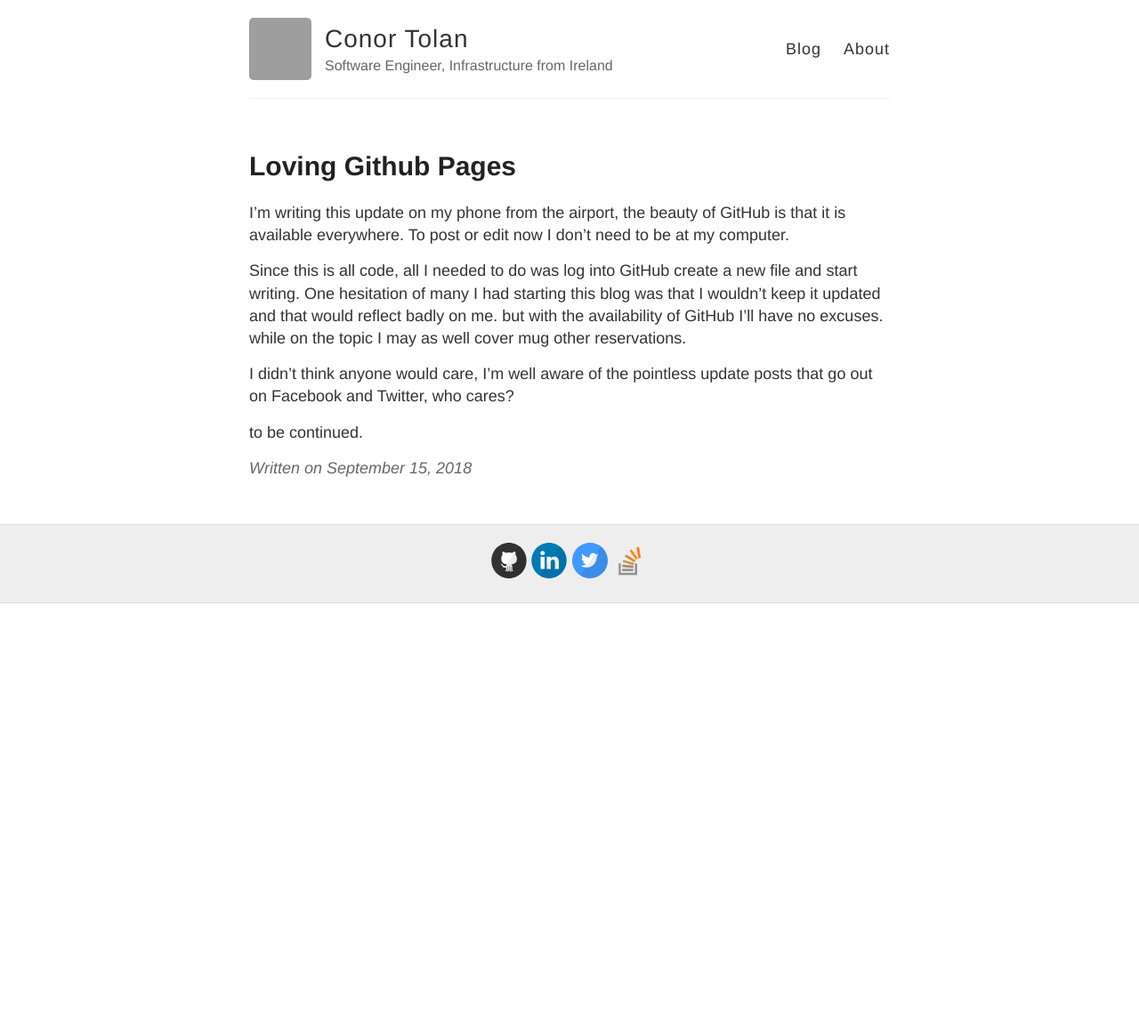
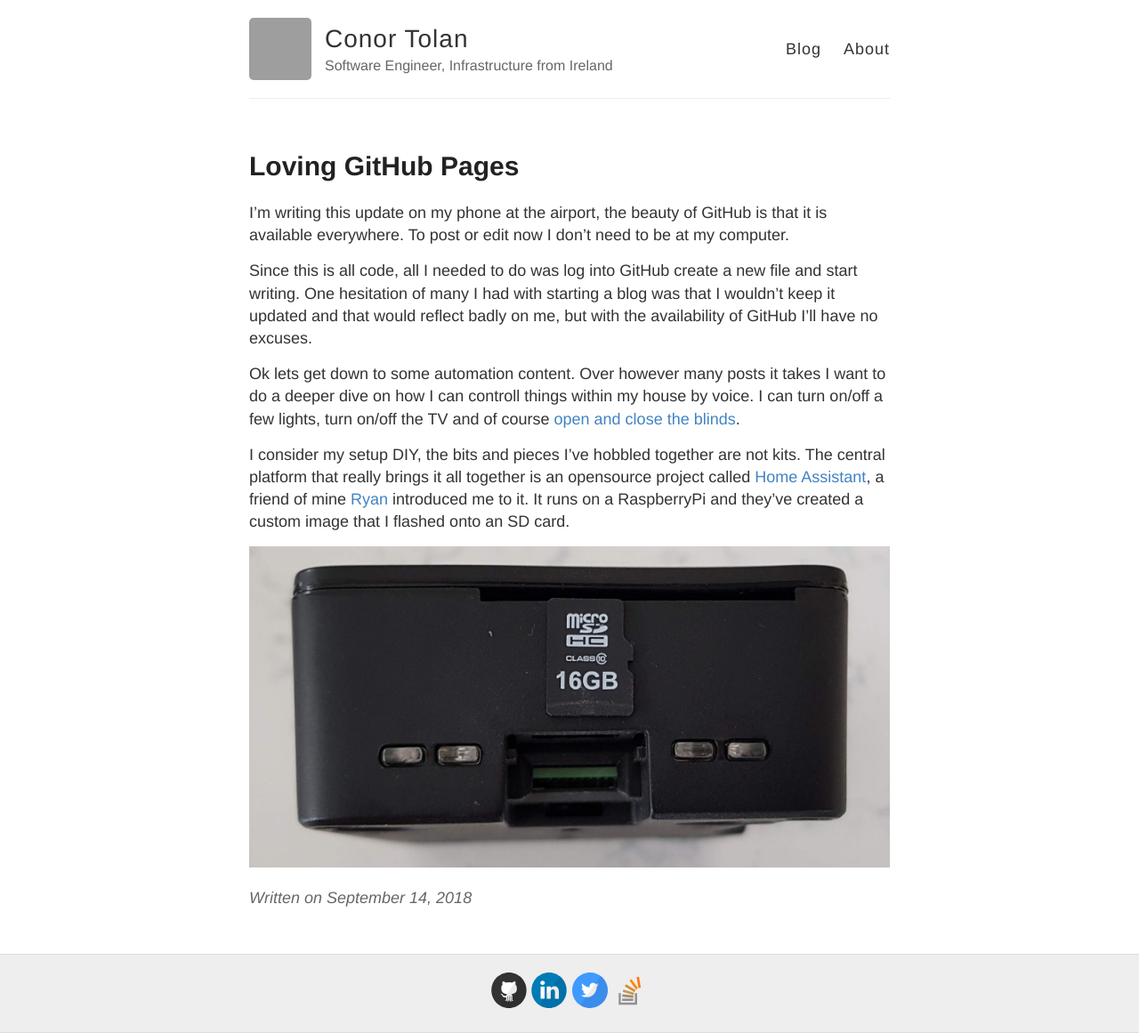
Before and after one commit to ctolan/ctolan.github.io, a Jekyll site: the page built from _posts/2018-09-15-Loving-GitHub-pages.md, in a window 1280 px wide. Shown: the whole page at 89% size. Built offline with Jekyll 4.4.1, drawn with Linux system fonts in a browser that asks for light colours; our own code applies the rules of GitHub Pages for plain Markdown files; comment, search, counter and statistics services are not loaded; before the commit the page ends 900 px from its top, so only the background shows below that; grey boxes are pictures that could not be loaded.

Commit message:
New raspberry pi images and blog post.

```diff
--- a/_posts/2018-09-15-Loving-GitHub-pages.md
+++ b/_posts/2018-09-15-Loving-GitHub-pages.md
@@ -1,9 +1,14 @@
-I'm writing this update on my phone from the airport, the beauty of GitHub is that it is available everywhere. To post or edit now I don't need to be at my computer.
+---
+layout: post
+title:  "Loving GitHub Pages"
+date:   2018-09-14 09:56:31 +0100
+---
+I'm writing this update on my phone at the airport, the beauty of GitHub is that it is available everywhere. To post or edit now I don't need to be at my computer.
 
- Since this is all code, all I needed to do was log into GitHub create a new file and start writing. One hesitation of many I had starting this blog was that I wouldn't keep it updated and that would reflect badly on me.
- but with the availability of GitHub I'll have no excuses.
- while on the topic I may as well cover mug other reservations.
+Since this is all code, all I needed to do was log into GitHub create a new file and start writing. One hesitation of many I had with starting a blog was that I wouldn't keep it updated and that would reflect badly on me, but with the availability of GitHub I'll have no excuses.
 
- I didn't think anyone would care, I'm well aware of the pointless update posts that go out on Facebook and Twitter, who cares?
+Ok lets get down to some automation content. Over however many posts it takes I want to do a deeper dive on how I can controll things within my house by voice. I can turn on/off a few lights, turn on/off the TV and of course <a href="https://conortolan.com/Blinds-Ups!/">open and close the blinds</a>.
 
- to be continued.
+I consider my setup DIY, the bits and pieces I've hobbled together are not kits. The central platform that really brings it all together is an opensource project called <a href="https://www.home-assistant.io">Home Assistant</a>, a friend of mine <a href="https://github.com/ryanm101">Ryan</a> introduced me to it. It runs on a RaspberryPi and they've created a custom image that I flashed onto an SD card.
+
+![Raspberry Pi SD image]({{ site.url }}/images/MyRaspberryPi-SDcard.png)
```
Also changed, not shown: _posts/2018-09-14-Jeykll-Templates.md (+5 -3 lines), images/MyRaspberryPi-SDcard.PNG (added), 2 other files.
